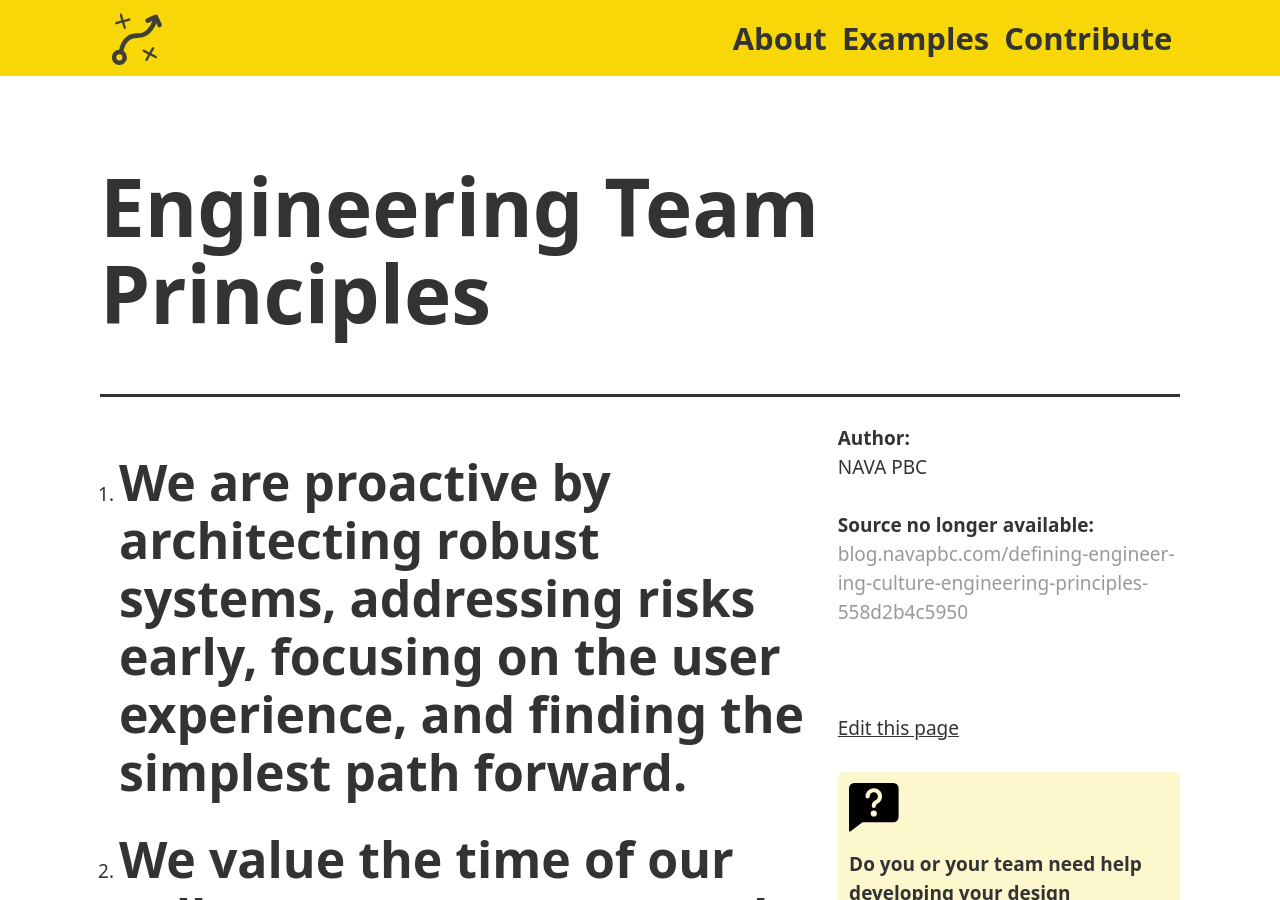
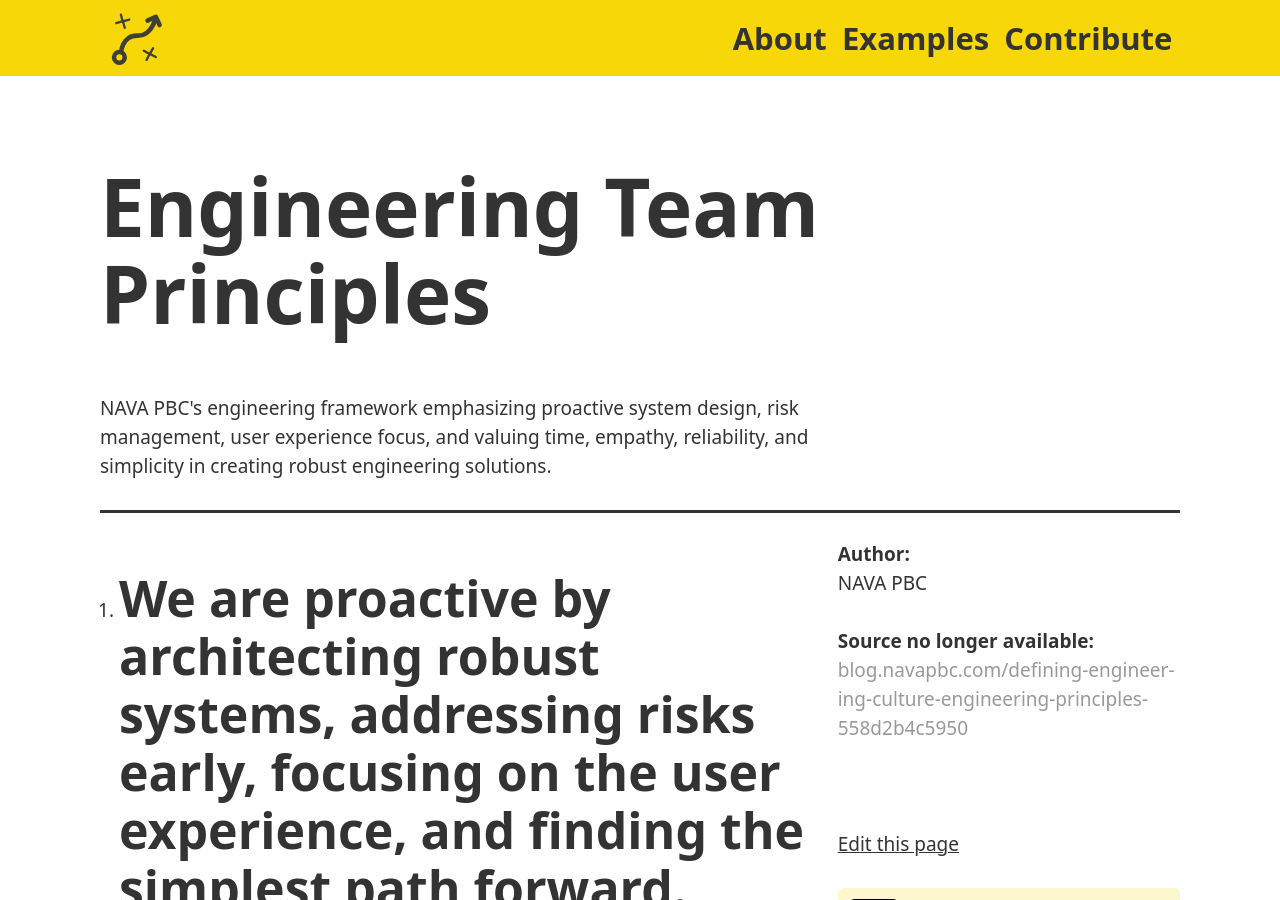
Before and after one commit to benbrignell/principles.design, a Jekyll site: the page built from _examples/nava-engineering-principles.md, in a window 1280 px wide and 900 px high. Built offline with Jekyll 4.4.1, drawn with Linux system fonts in a browser that asks for light colours; comment, search, counter and statistics services are not loaded.

Commit message:
Add overview to Engineering Team Principles - complete all 56 examples
- Added overview to NAVA PBC's engineering principles
- All 56 examples now have complete overviews
- Final SEO improvement complete across entire site

```diff
--- a/_examples/nava-engineering-principles.md
+++ b/_examples/nava-engineering-principles.md
@@ -1,8 +1,7 @@
 ---
 title: Engineering Team Principles
 author: NAVA PBC
-overview: |
-
+overview: NAVA PBC's engineering framework emphasizing proactive system design, risk management, user experience focus, and valuing time, empathy, reliability, and simplicity in creating robust engineering solutions.
 link: https://blog.navapbc.com/defining-engineering-culture-engineering-principles-558d2b4c5950
 link-dead: true
 principles:
```
